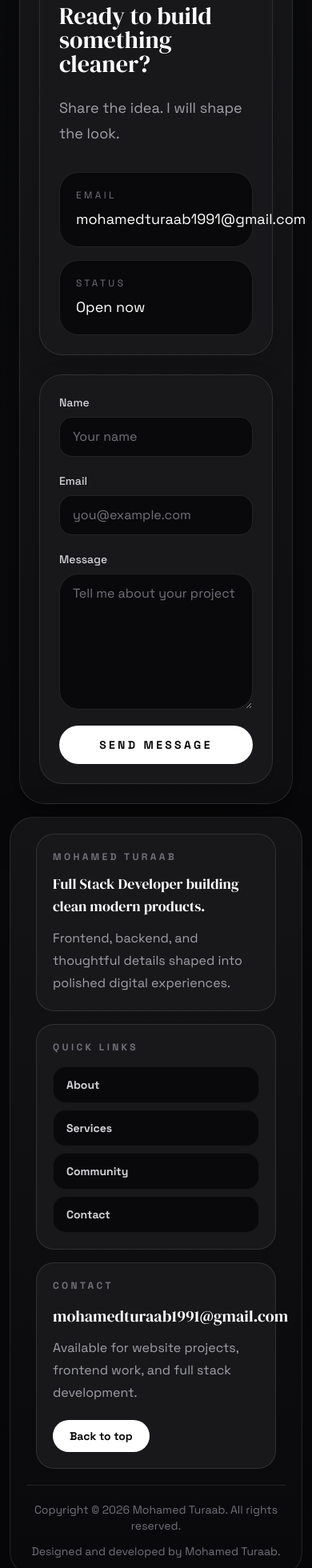
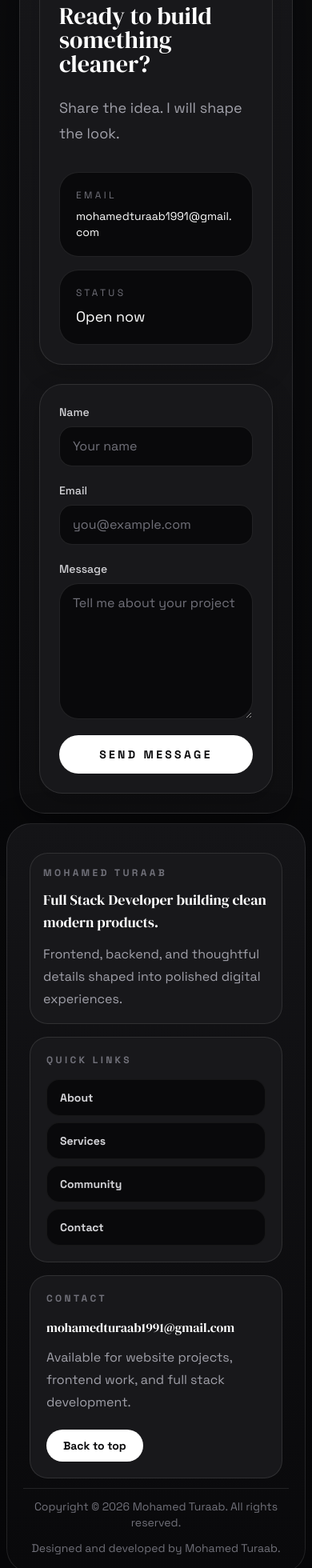
Before and after one commit to mohamed-turaab/My-Portfolio-, a React (Vite) app: page / in a window 390 px wide. Shown: the part 5218-7178 px from the top of the page at 80% size. Built offline with nearby package versions, Linux system fonts and the light colour scheme.

Commit message:
xalinta mobile responsive

```diff
--- a/src/components/Footer.jsx
+++ b/src/components/Footer.jsx
@@ -7,10 +7,10 @@ const footerLinks = [
 
 function Footer() {
   return (
-    <footer className="px-3 py-4 md:px-5 md:pb-8">
+    <footer className="px-2 py-3 md:px-5 md:pb-8">
       <div className="mx-auto w-full max-w-7xl rounded-[1.9rem] border border-white/10 bg-[linear-gradient(180deg,#141417_0%,#09090b_100%)] p-5 shadow-[0_20px_60px_rgba(0,0,0,0.24)] md:p-6">
-     <div className="w-full px-3 md:px-5 grid grid-cols-1 md:grid-cols-3 gap-4">
-          <div className="rounded-[1.4rem] border border-white/10 bg-zinc-900 p-5">
+     <div className="w-full px-2 md:px-5 mt-4 md:mt-10 grid grid-cols-1 md:grid-cols-3 gap-4">
+          <div className="rounded-[1.4rem] border border-white/10 bg-zinc-900 p-4 md:p-5">
             <p className="text-xs font-bold uppercase tracking-[0.28em] text-zinc-500">
               Mohamed Turaab
             </p>
@@ -46,7 +46,7 @@ function Footer() {
             </p>
             <a
               href="mailto:mohamedturaab1991@gmail.com"
-              className="mt-4 block font-display text-xl text-white transition duration-300 hover:text-zinc-300"
+              className="mt-4 block font-display text-base sm:text-lg break-all text-white transition duration-300 hover:text-zinc-300"
             >
               mohamedturaab1991@gmail.com
             </a>
@@ -63,7 +63,7 @@ function Footer() {
           </div>
         </div>
 
-        <div className="mt-5 border-t border-white/10 pt-5 text-center text-sm text-zinc-500">
+        <div className="mt-3 md:mt-5 border-t border-white/10 pt-3 md:pt-5 text-center text-sm text-zinc-500">
           <p>Copyright &copy; 2026 Mohamed Turaab. All rights reserved.</p>
           <p className="mt-3">Designed and developed by Mohamed Turaab.</p>
         </div>
--- a/src/pages/ContactPage.jsx
+++ b/src/pages/ContactPage.jsx
@@ -19,7 +19,7 @@ function ContactPage() {
                 <p className="text-xs uppercase tracking-[0.28em] text-zinc-500">
                   Email
                 </p>
-                <p className="mt-2 text-lg text-white">
+                <p className="mt-2 text-sm sm:text-base break-all text-white">
                   mohamedturaab1991@gmail.com
                 </p>
               </div>
```
